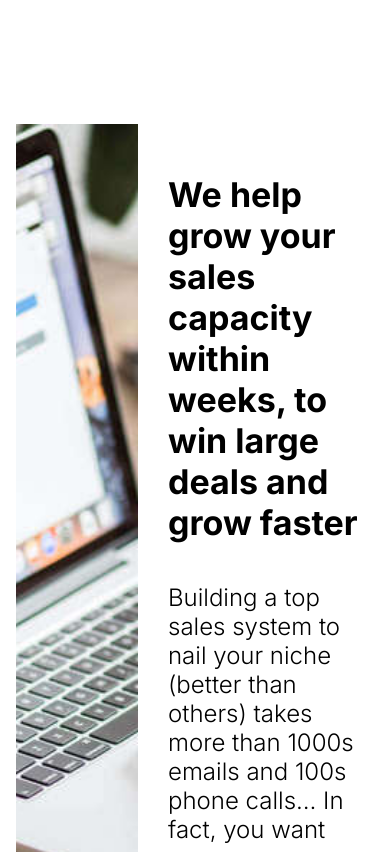
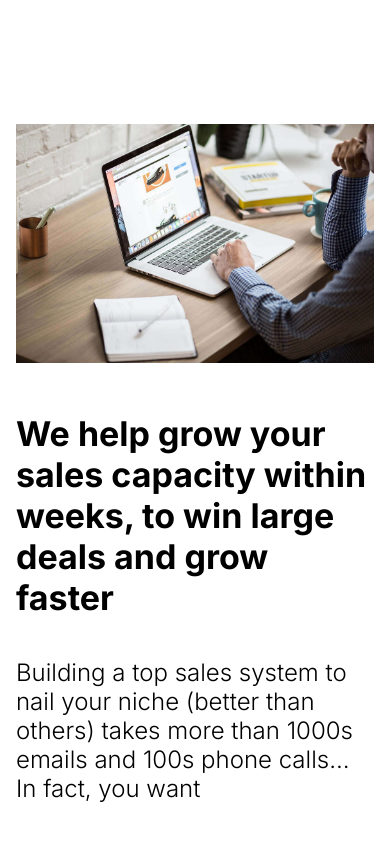
Before and after one commit to KevinTss/jules-website, a Next.js app: page / in a window 390 px wide. Shown: the part 1620-2472 px from the top of the page. Built offline with nearby package versions, Linux system fonts and the light colour scheme.

Commit message:
Fix responsive

```diff
--- a/components/section/second-message/style.js
+++ b/components/section/second-message/style.js
@@ -6,6 +6,10 @@ export const Container = styled.div`
   position: relative;
   justify-content: flex-end;
   margin: 150px 0;
+
+  @media only screen and (max-width: 768px) {
+    flex-direction: column;
+  }
 `;
 
 export const Left = styled.div`
@@ -34,6 +38,10 @@ export const Image = styled.img`
   width: 80%;
   height: 100%;
   object-fit: cover;
+
+  @media only screen and (max-width: 768px) {
+    width: 100%;
+  }
 `;
 
 export const Ul = styled.ul`
```
